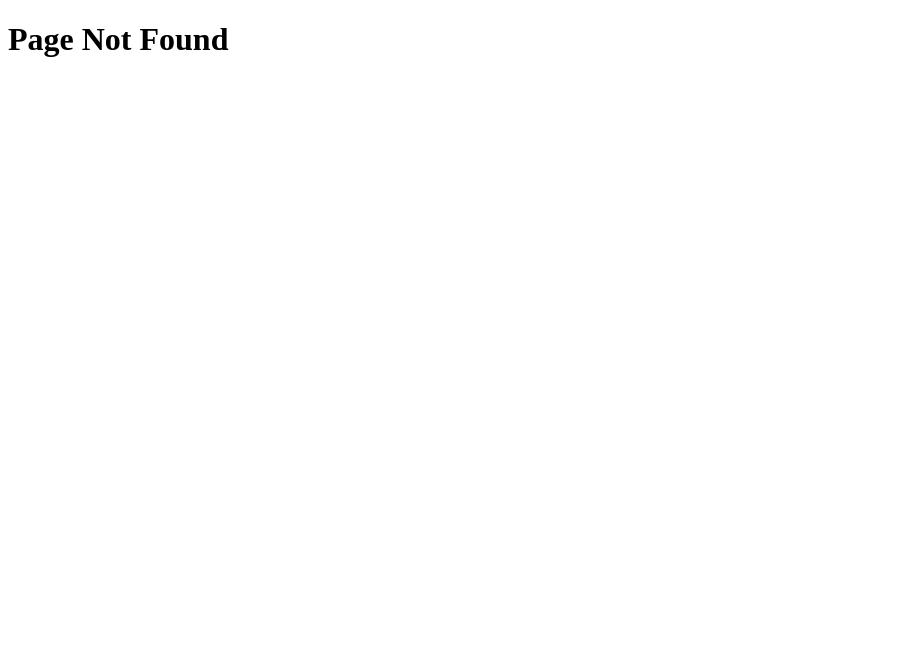
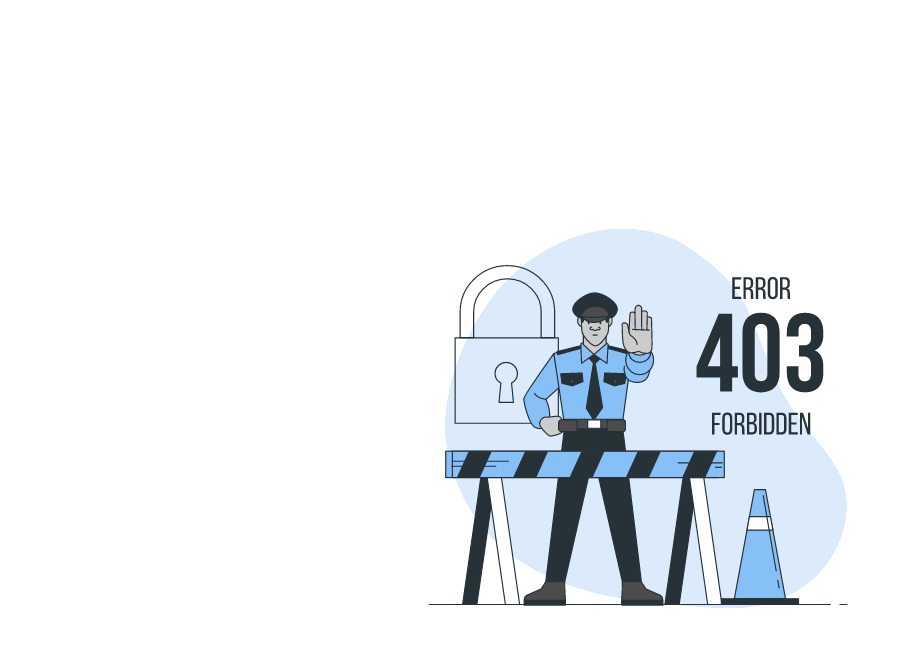
Before and after one commit to LaraSamara/Clinic-Appointment-System, a React (Vite) app: page /forbidden-Component in a window 1280 px wide. Before the commit this address had no page. Shown: the top 646 px of the page, without its empty margins (0-902 px from the left). Built offline with nearby package versions, Linux system fonts and the light colour scheme.

Commit message:
CA-19: Add Forbidden Component (#5)
* CA-19: Add Forbidden Component

* CA-19: Refactor imports to use default import style

```diff
--- /dev/null
+++ b/src/component/error-component/error-component.tsx
@@ -0,0 +1,23 @@
+import React from "react";
+import classes from "./style.module.css";
+import Box from "@mui/material/Box";
+
+interface IProps {
+  imgPath: string;
+  altText: string;
+}
+
+const ErrorComponent: React.FC<IProps> = (props: IProps) => {
+  return (
+    <Box className={classes.errorComponent}>
+      <img
+        src={props.imgPath}
+        alt={props.altText}
+       className={classes.errorImage}
+      />
+    </Box>
+
+  );
+};
+
+export default ErrorComponent;
--- /dev/null
+++ b/src/component/error-component/index.ts
@@ -0,0 +1 @@
+export { default } from "./error-component";
--- /dev/null
+++ b/src/component/error-component/style.module.css
@@ -0,0 +1,11 @@
+.errorComponent {
+  display: flex;
+  justify-content: center;
+  align-items: center;
+  height: 100vh;
+}
+
+.errorImage {
+  max-width: 100%;
+  height: auto;
+}
--- /dev/null
+++ b/src/pages/forbidden/forbidden.tsx
@@ -0,0 +1,19 @@
+import React from "react";
+import routeHOC from "../../routes/HOCs/routeHOC";
+import ErrorComponent from "../../component/error-component";
+
+const ForbiddenComponent: React.FC = () => {
+  return (
+    <ErrorComponent
+    imgPath="403-Error-Forbidden.gif"
+    altText="Forbidden Error"
+    />
+  );
+};
+
+const withRoutHOC = routeHOC({
+  title: "forbiddenComponent",
+  pageAccessName: "forbidden-Component",
+});
+
+export default withRoutHOC(ForbiddenComponent);
--- /dev/null
+++ b/src/pages/forbidden/index.ts
@@ -0,0 +1 @@
+export { default } from "./forbidden";
--- a/src/routes/PublicRoutes.tsx
+++ b/src/routes/PublicRoutes.tsx
@@ -1,5 +1,6 @@
 import { RouteObject } from "react-router-dom";
 import TestComponent from "../test-component";
+import ForbiddenComponent from "../pages/forbidden";
 
 const publicRoutes: RouteObject = {
   path: "",
@@ -21,6 +22,10 @@ const publicRoutes: RouteObject = {
       element: <TestComponent />,
     },
     {
+      path: "forbidden-Component",
+      element: <ForbiddenComponent />,
+    },
+    {
       path: "*",
       element: <h1>Page Not Found</h1>,
     },
--- a/src/routes/types.ts
+++ b/src/routes/types.ts
@@ -4,7 +4,8 @@ export type PageAccessName =
   | "doctor-dashboard"
   | "add-booking"
   | "appointments-dashboard"
-  | "test-component";
+  | "test-component"
+  | "forbidden-Component";
 
 export interface PageAccessRight {
   roles: UserRole[];
```
Also changed, not shown: public/403-Error-Forbidden.gif (added), src/pages/forbidden/style.module.css (added).
